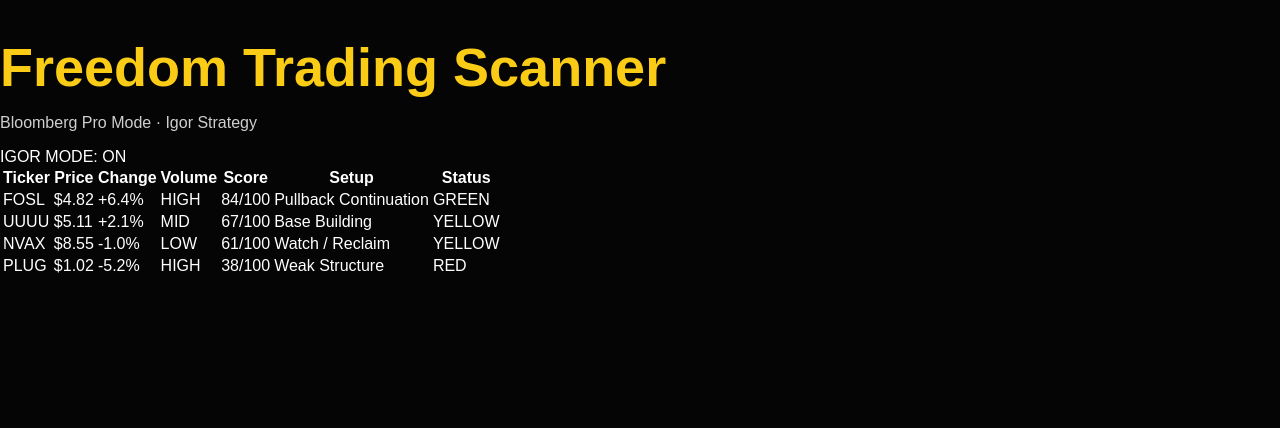
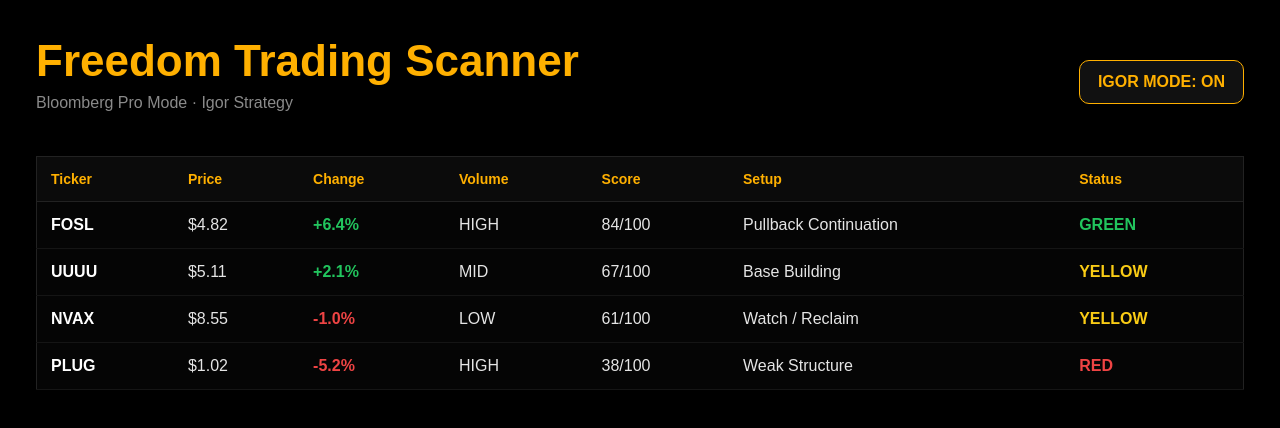
Before and after one commit to igal083-glitch/freedom-trade-fit-v1, a React (Vite) app: page / in a window 1280 px wide. Shown: the top 428 px of the page. Built offline with nearby package versions, Linux system fonts and the light colour scheme.

Commit message:
Bloomberg pro styles

```diff
--- a/src/styles.css
+++ b/src/styles.css
@@ -1,85 +1,115 @@
 body {
   margin: 0;
-  background: #050505;
-  color: white;
-  font-family: Arial, sans-serif;
+  background: #000;
+  color: #e5e5e5;
+  font-family: Arial, Helvetica, sans-serif;
 }
 
-.app {
+.terminal {
+  padding: 36px;
   min-height: 100vh;
-  padding: 48px;
+}
+
+.header {
+  display: flex;
+  justify-content: space-between;
+  align-items: center;
+  margin-bottom: 28px;
 }
 
 h1 {
-  color: #facc15;
-  font-size: 54px;
-  margin-bottom: 8px;
+  margin: 0;
+  font-size: 44px;
+  color: #ffb000;
 }
 
-p {
-  color: #cfcfcf;
+.header p {
+  margin-top: 8px;
+  color: #8a8a8a;
 }
 
-.grid {
-  display: grid;
-  grid-template-columns: repeat(4, 1fr);
-  gap: 22px;
-  margin-top: 35px;
+.badge {
+  background: #111;
+  border: 1px solid #ffb000;
+  color: #ffb000;
+  padding: 12px 18px;
+  border-radius: 10px;
+  font-weight: bold;
 }
 
-.scanner-card {
-  background: #111;
-  border-radius: 24px;
-  padding: 26px;
-  border: 1px solid #333;
+table {
+  width: 100%;
+  border-collapse: collapse;
+  background: #050505;
+  border: 1px solid #222;
 }
 
-.scanner-card.green {
-  border-color: #22c55e;
+th {
+  text-align: left;
+  color: #ffb000;
+  font-size: 14px;
+  padding: 14px;
+  border-bottom: 1px solid #222;
+  background: #0b0b0b;
 }
 
-.scanner-card.yellow {
-  border-color: #facc15;
+td {
+  padding: 14px;
+  border-bottom: 1px solid #151515;
 }
 
-.scanner-card.red {
-  border-color: #ef4444;
+tr:hover {
+  background: #0d0d0d;
 }
 
-.top {
-  display: flex;
-  justify-content: space-between;
-  align-items: center;
-}
-
-.top h2 {
-  font-size: 34px;
-  margin: 0;
-}
-
-.name {
-  color: #999;
-}
-
-.score {
-  font-size: 22px;
+.ticker {
   font-weight: bold;
   color: white;
 }
 
-.why {
-  color: #d6d6d6;
-  line-height: 1.5;
+.up {
+  color: #22c55e;
+  font-weight: bold;
 }
 
-@media (max-width: 1000px) {
-  .grid {
-    grid-template-columns: repeat(2, 1fr);
+.down {
+  color: #ef4444;
+  font-weight: bold;
+}
+
+.status {
+  font-weight: bold;
+}
+
+.status.green {
+  color: #22c55e;
+}
+
+.status.yellow {
+  color: #facc15;
+}
+
+.status.red {
+  color: #ef4444;
+}
+
+@media (max-width: 900px) {
+  table {
+    font-size: 13px;
+  }
+
+  th,
+  td {
+    padding: 10px;
+  }
+
+  h1 {
+    font-size: 30px;
+  }
+
+  .header {
+    flex-direction: column;
+    align-items: flex-start;
+    gap: 14px;
   }
 }
-
-@media (max-width: 650px) {
-  .grid {
-    grid-template-columns: 1fr;
-  }
-}
```
